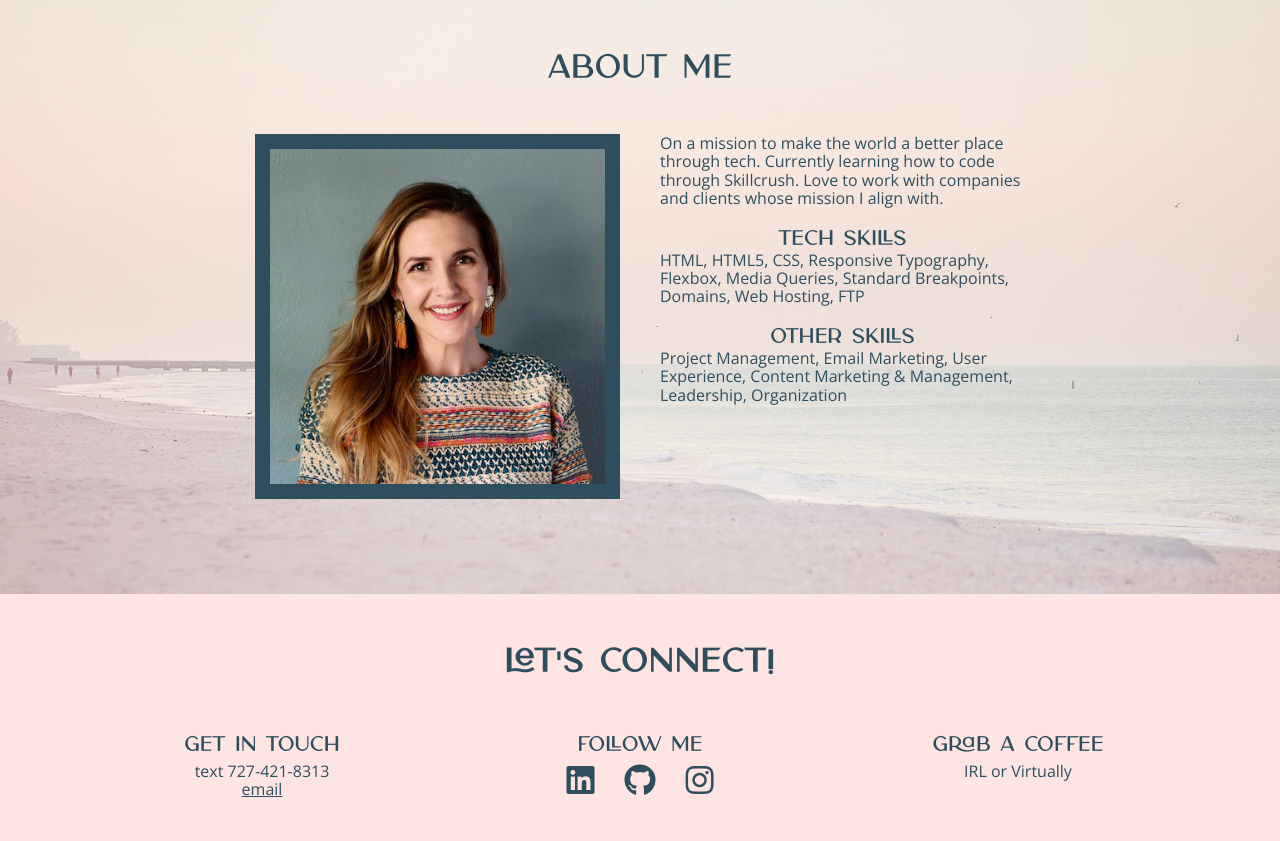
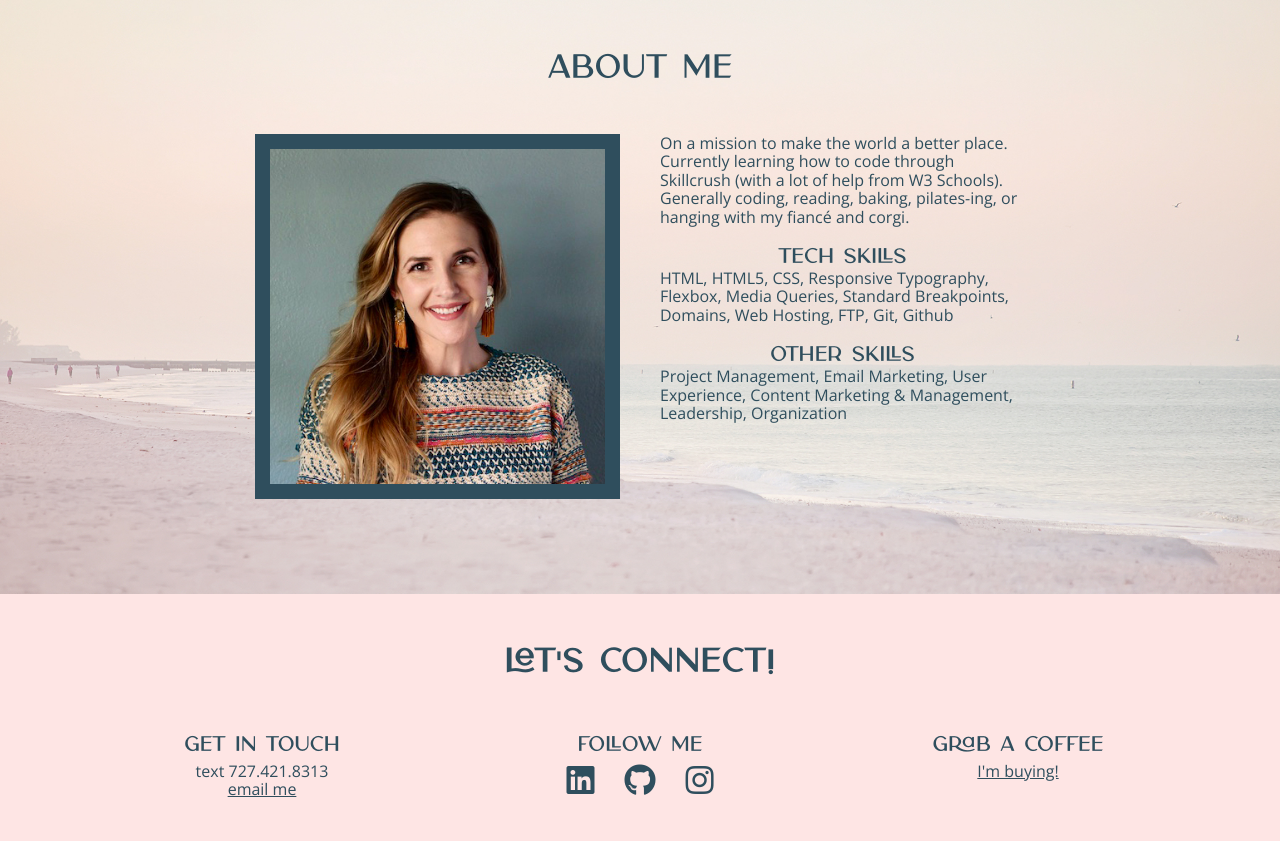
Before and after one commit to nicmarlau/nl-portfolio, a website built with Parcel: page index.html in a window 1280 px wide. Shown: the part 940-1781 px from the top of the page. Built offline with nearby package versions, Linux system fonts and the light colour scheme.

Commit message:
Small tweaks to copy

```diff
--- a/index.html
+++ b/index.html
@@ -98,9 +98,9 @@
                 </figure>
               </div>
               <div class="about-content">
-                <p>On a mission to make the world a better place through tech. Currently learning how to code through Skillcrush. Love to work with companies and clients whose mission I align with. </p>
+                <p>On a mission to make the world a better place. Currently learning how to code through Skillcrush (with a lot of help from W3 Schools). Generally coding, reading, baking, pilates-ing, or hanging with my fianc&eacute; and corgi.</p>
                 <h3>Tech Skills</h3>
-                <p>HTML, HTML5, CSS, Responsive Typography, Flexbox, Media Queries, Standard Breakpoints, Domains, Web Hosting, FTP</p>
+                <p>HTML, HTML5, CSS, Responsive Typography, Flexbox, Media Queries, Standard Breakpoints, Domains, Web Hosting, FTP, Git, Github</p>
                 <h3>Other Skills</h3>
                 <p>Project Management, Email Marketing, User Experience, Content Marketing & Management, Leadership, Organization</p>
               </div>
@@ -118,7 +118,8 @@
       <div class="footer-content-wrapper">
         <div class="hire">
           <h3>Get in Touch</h3>
-          <p>text 727-421-8313<br><a href="mailto:nicolemlauber@gmail.com" target="_blank">email</a></p>
+          <p>text 727.421.8313<br>
+            <a href="mailto:nicolemlauber@gmail.com" target="_blank">email me</a></p>
         </div>
         <div class="follow">
           <h3>Follow Me</h3>
@@ -130,8 +131,7 @@
         </div>
         <div class="meet">
           <h3>Grab a coffee</h3>
-          <p>IRL or Virtually
-          </p>
+          <p><a href="mailto:nicolemlauber@gmail.com?subject=Let's get a coffee!" target="_blank">I'm buying!</a></p>
         </div>
       </div>
     </div>
```
